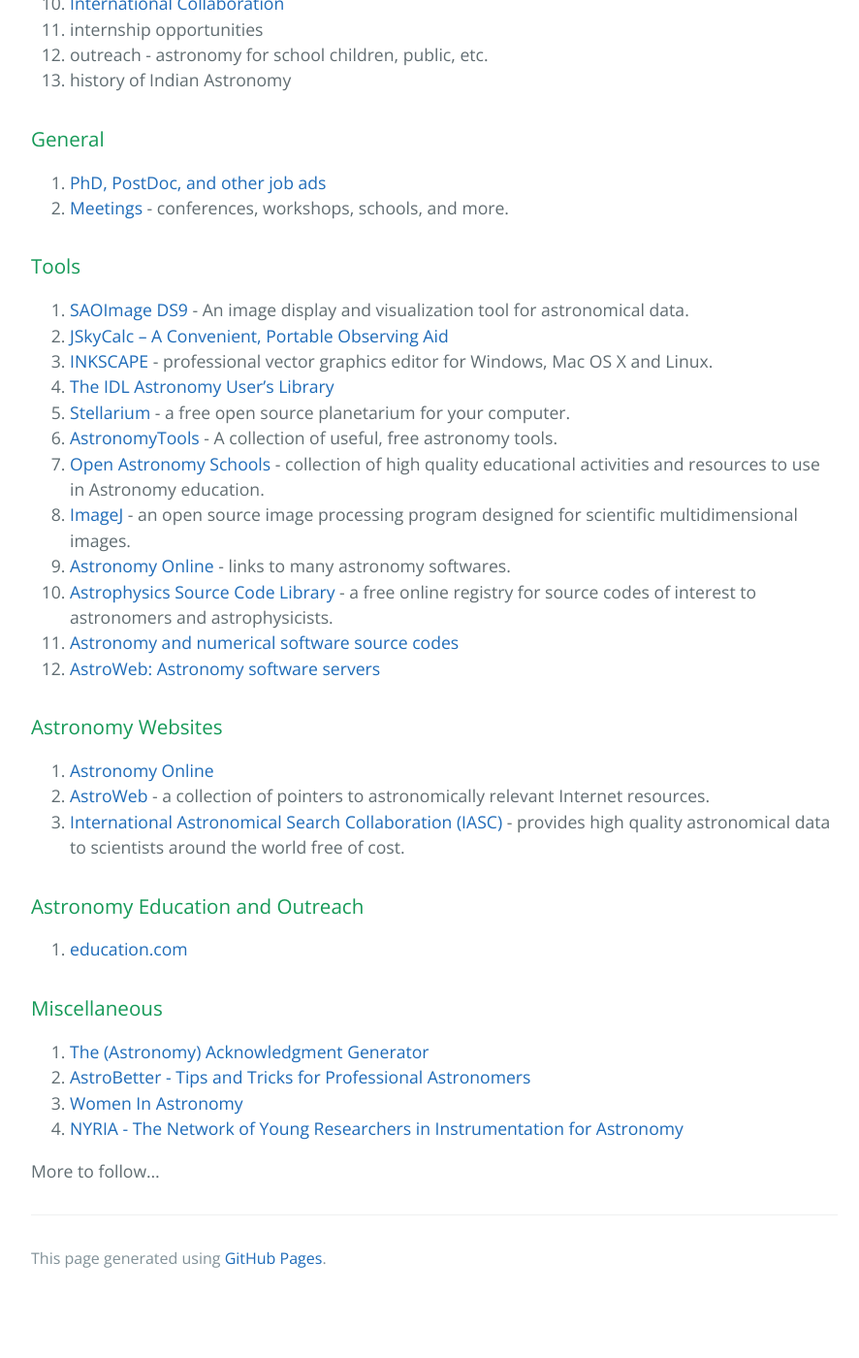
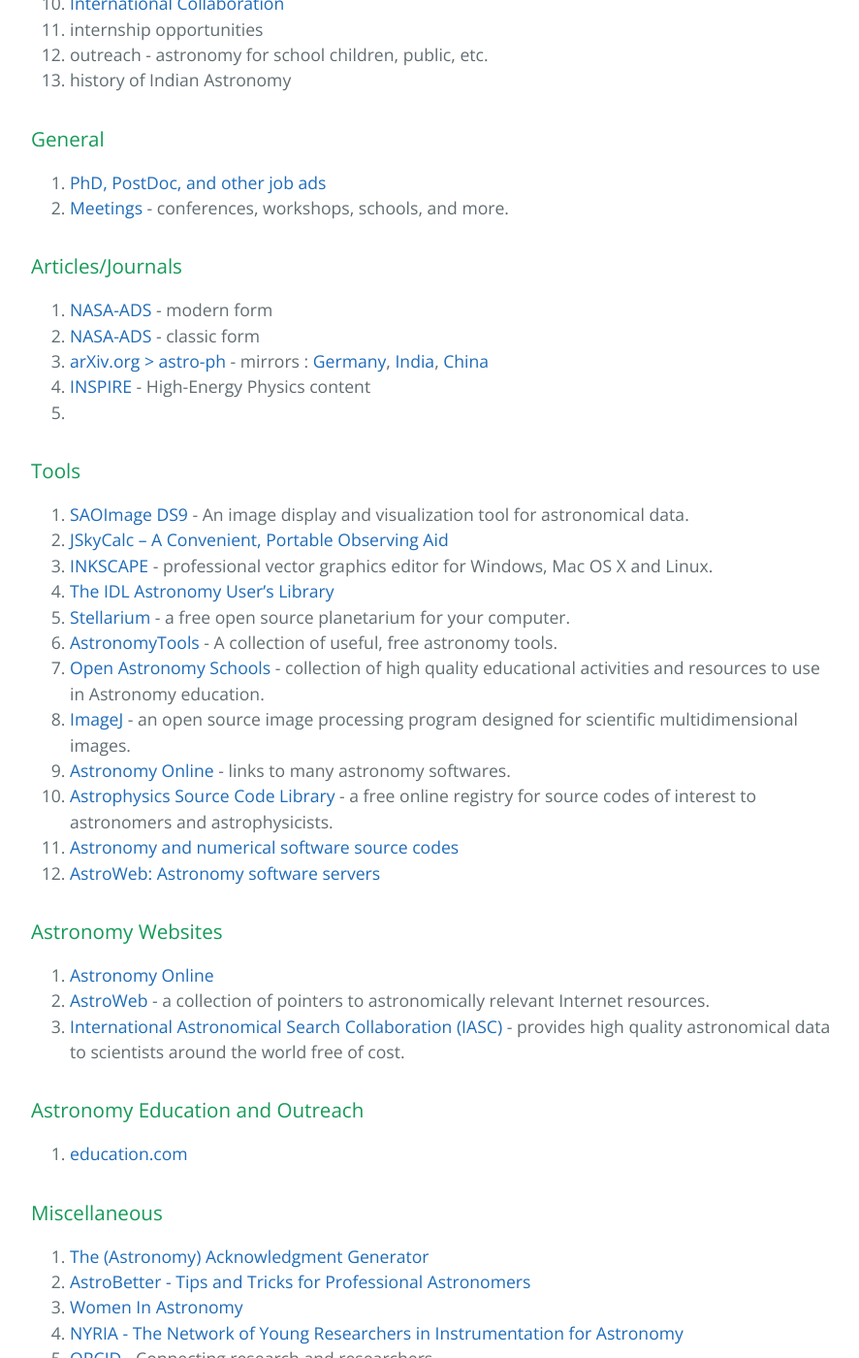
Before and after one commit to kalyanradhakrishnan/Astronomy-In-India, a Jekyll site: the page built from index.md, in a window 1280 px wide and 1400 px high, scrolled down 1050 px. Shown: the whole window at 97% size, without its empty margins (192-1078 px from the left). Built offline with Jekyll 4.4.1, drawn with Linux system fonts in a browser that asks for light colours; before the commit the page ends 2391 px from its top, so only the background shows below that; some of the changed text lies outside the part shown.

Commit message:
Update index.md

```diff
--- a/index.md
+++ b/index.md
@@ -33,6 +33,14 @@
 1. [PhD, PostDoc, and other job ads](./pages/phd_postdoc_ad.md)
 2. [Meetings](./pages/meetings.md) - conferences, workshops, schools, and more.
 
+### Articles/Journals
+1. [NASA-ADS](https://ui.adsabs.harvard.edu) - modern form
+2. [NASA-ADS](https://ui.adsabs.harvard.edu/classic-form) - classic form
+3. [arXiv.org > astro-ph](https://arxiv.org/archive/astro-ph) - mirrors : [Germany](http://de.arxiv.org), [India](http://in.arxiv.org), [China](http://arxivsi.las.ac.cn/home.htm;jsessionid=824B7F9CED8C85D0B8C65ACE4384AFA3)
+4. [INSPIRE](https://inspirehep.net) - High-Energy Physics content
+5.
+
+
 ### Tools
 
 1. [SAOImage DS9](https://sites.google.com/cfa.harvard.edu/saoimageds9/home) - An image display and visualization tool for astronomical data.
@@ -62,6 +70,8 @@
 2. [AstroBetter - Tips and Tricks for Professional Astronomers](https://www.astrobetter.com)
 3. [Women In Astronomy](http://womeninastronomy.blogspot.com)
 4. [NYRIA - The Network of Young Researchers in Instrumentation for Astronomy](https://nyriastronomy.github.io/index.html)
+5. [ORCID](https://orcid.org) - Connecting research and researchers
+
 
 
 More to follow...
```
